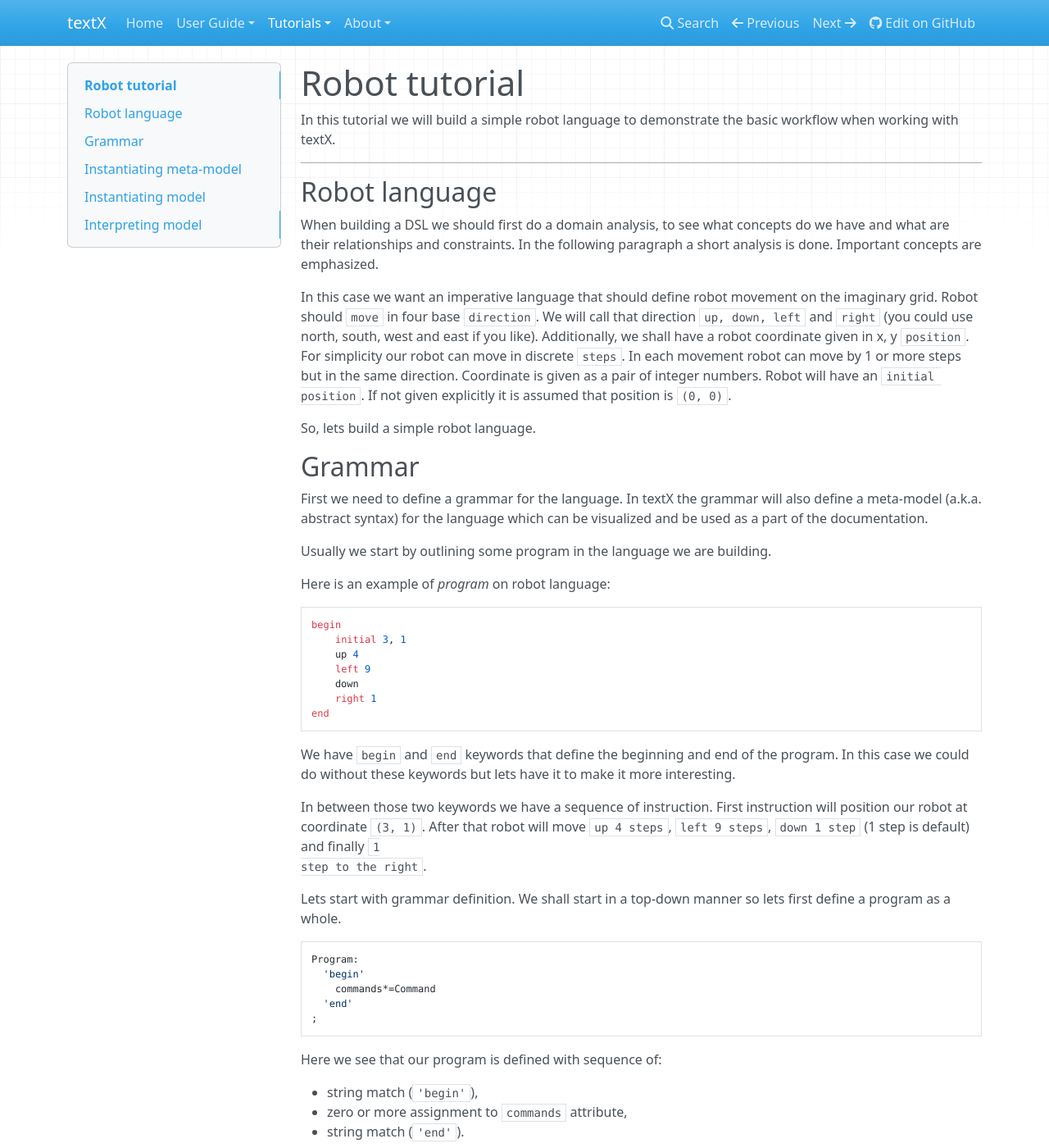
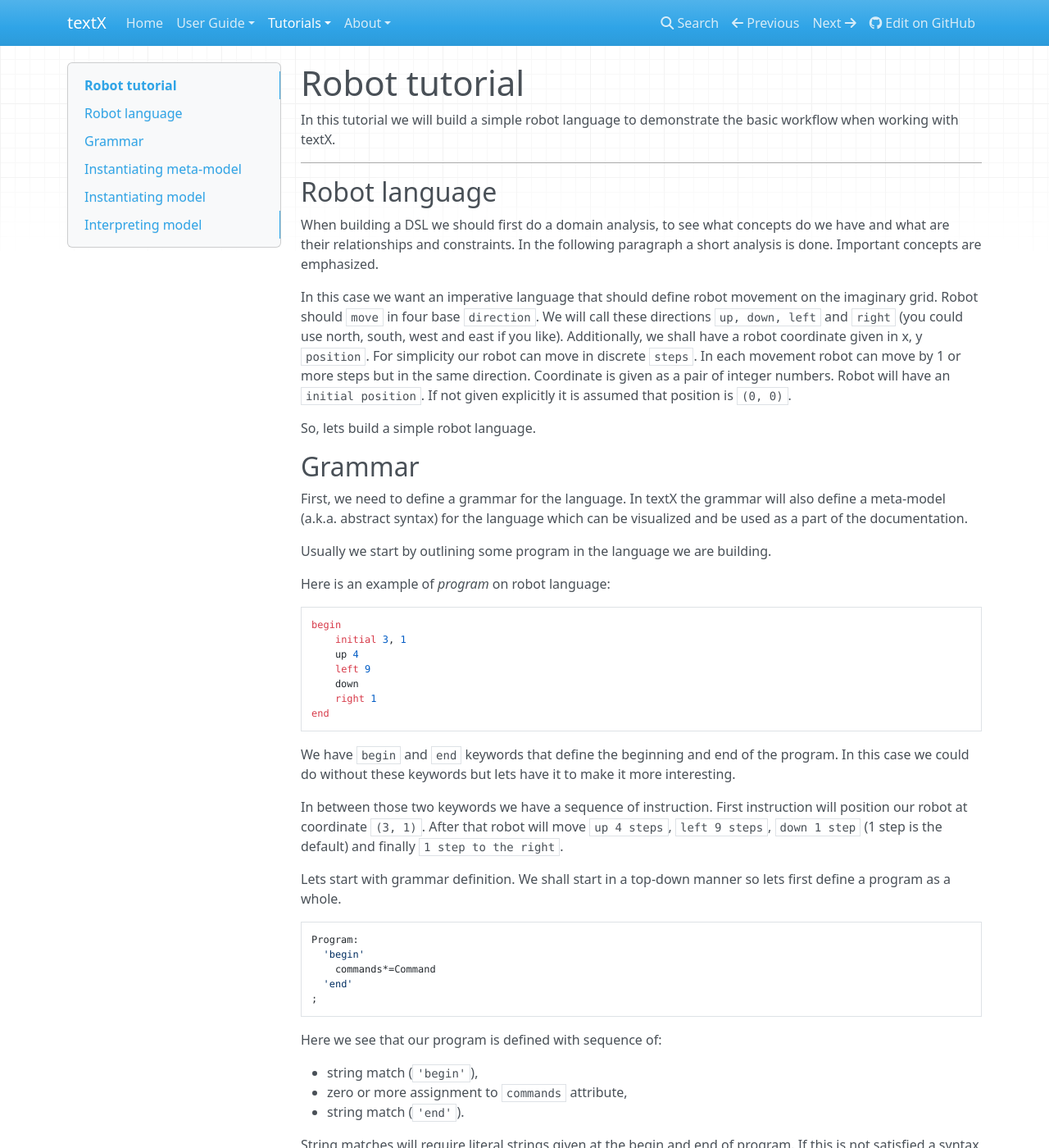
Before and after one commit to textX/textX, an MkDocs documentation site: the page built from docs/tutorials/robot.md, in a window 1280 px wide and 1400 px high. Shown: the whole window at 82% size. Built offline with MkDocs 1.6.1, drawn with Linux system fonts in a browser that asks for light colours; nearby versions of some CDN libraries; old or Windows-style settings are respelled for this version of MkDocs.

Commit message:
Small fixes in the robot tutorial.

```diff
--- a/docs/tutorials/robot.md
+++ b/docs/tutorials/robot.md
@@ -13,7 +13,7 @@
 
 In this case we want an imperative language that should define robot movement on
 the imaginary grid.  Robot should `move` in four base `direction`. We will
-call that direction `up, down, left` and `right` (you could use north,
+call these directions `up, down, left` and `right` (you could use north,
 south, west and east if you like).  Additionally, we shall have a robot
 coordinate given in x, y `position`.  For simplicity our robot can move in
 discrete `steps`. In each movement robot can move by 1 or more steps but in
@@ -27,7 +27,7 @@
 
 ## Grammar
 
-First we need to define a grammar for the language. In textX the grammar will
+First, we need to define a grammar for the language. In textX the grammar will
 also define a meta-model (a.k.a. abstract syntax) for the language which can be
 visualized and be used as a part of the documentation.
 
@@ -48,9 +48,9 @@
 make it more interesting.
 
 In between those two keywords we have a sequence of instruction. First
-instruction will position our robot at coordinate `(3, 1)`. After that robot will
-move `up 4 steps`, `left 9 steps`, `down 1 step` (1 step is default) and finally `1
-step to the right`.
+instruction will position our robot at coordinate `(3, 1)`. After that robot
+will move `up 4 steps`, `left 9 steps`, `down 1 step` (1 step is the default)
+and finally `1 step to the right`.
 
 Lets start with grammar definition. We shall start in a top-down manner so lets
 first define a program as a whole.
```
